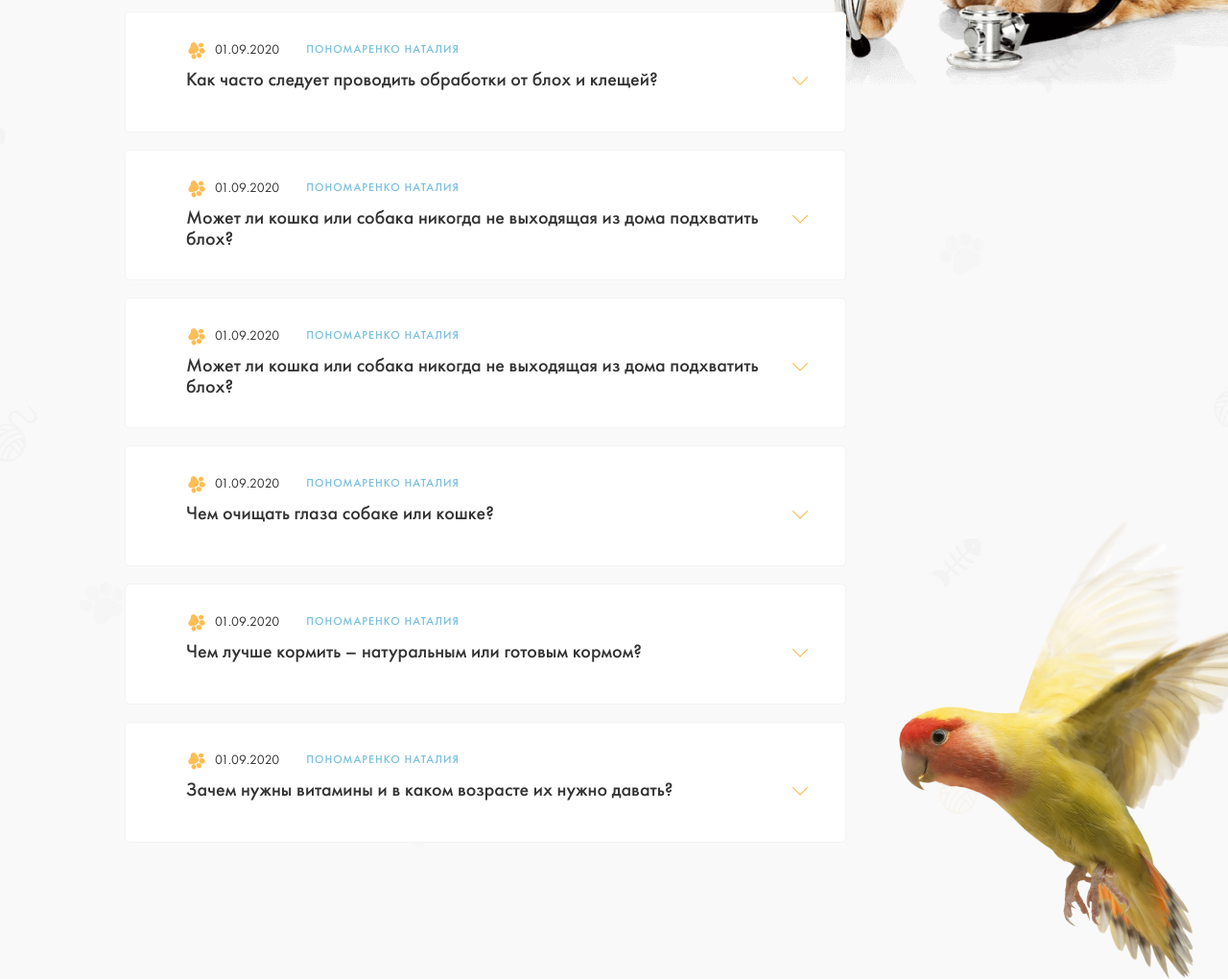
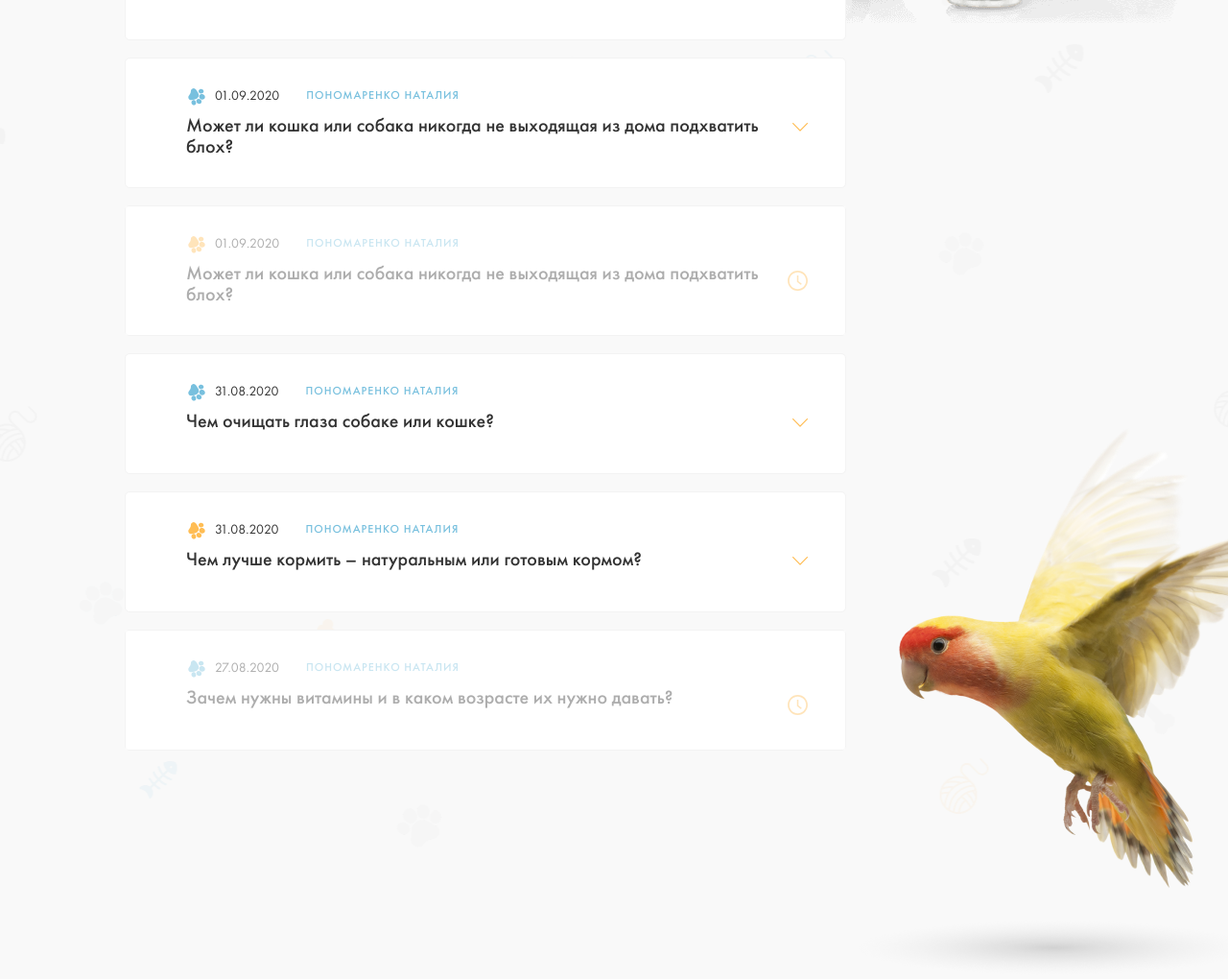
Before and after one commit to mashhurbek2005/vetclinic, a plain HTML site: page faq.html in a window 1280 px wide. Shown: the part 601-1621 px from the top of the page at 96% size. Drawn offline with Linux system fonts and the light colour scheme.

Commit message:
Add faq section

```diff
--- a/css/main.css
+++ b/css/main.css
@@ -1818,6 +1818,7 @@ only screen and (min-resolution: 2dppx) {
 }
 
 .faq-hero__item {
+  position: relative;
   width: 752px;
   padding: 27px 39px 44px 63px;
   background-color: var(--main-white-color);
@@ -1825,13 +1826,29 @@ only screen and (min-resolution: 2dppx) {
   border-radius: 5px;
 }
 
+.faq-hero__item:nth-child(even) .faq-hero__time::before{
+  background-image: url("../images/faq-blue-pet.svg");
+}
+
 .faq-hero__item:not(:last-child){
   margin-bottom: 18px;
 }
 
 .faq-hero__item:nth-child(2),
-:nth-child(3){
+.faq-hero__item:nth-child(3){
   padding-bottom: 32px;
+}
+
+.faq-hero__item-front{
+  position: absolute;
+  top: 0;
+  left: 0;
+  z-index: 5;
+  width: 100%;
+  height: 100%;
+  background-color: #fff;
+  opacity: 0.6;
+  cursor: not-allowed;
 }
 
 .faq-hero__item-top {
@@ -1875,6 +1892,7 @@ only screen and (min-resolution: 2dppx) {
 .faq-hero__details[open] .faq-hero__desc{
   margin-bottom: 43px;
 }
+
 
 .faq-hero__summary {
   position: relative;
@@ -1896,8 +1914,29 @@ only screen and (min-resolution: 2dppx) {
   margin-left: auto;
   content: "";
   background-image: url("../images/faq-bottom-arrow.svg");
+  background-repeat: no-repeat;
   background-size: 16px 9px;
   background-repeat: no-repeat;
+  transition: all 0.4s ease;
+}
+
+.faq-hero__details[open] .faq-hero__summary::after{
+  transform: rotate(180deg);
+  transition: all 0.4s ease;
+}
+
+.faq-hero__item:nth-child(3) .faq-hero__summary::after{
+  width: 21px;
+  height: 21px;
+  background-image: url("../images/faq-clock-icon.svg");
+  background-size: contain;
+}
+
+.faq-hero__item:nth-child(6) .faq-hero__summary::after{
+  width: 21px;
+  height: 21px;
+  background-image: url("../images/faq-clock-icon.svg");
+  background-size: contain;
 }
 
 .faq-hero__desc {
--- a/faq.html
+++ b/faq.html
@@ -114,7 +114,7 @@
                     <ul class="faq-hero__list">
                         <li class="faq-hero__item">
                             <div class="faq-hero__item-top">
-                                <time class="faq-hero__time" datetime="2020-01-09">01.09.2020</time>
+                                <time class="faq-hero__time" datetime="2020-09-01">01.09.2020</time>
 
                                 <span class="faq-hero__span">Пономаренко Наталия</span>
                             </div>
@@ -136,7 +136,30 @@
 
                         <li class="faq-hero__item">
                             <div class="faq-hero__item-top">
-                                <time class="faq-hero__time" datetime="2020-01-09">01.09.2020</time>
+                                <time class="faq-hero__time" datetime="2020-09-01">01.09.2020</time>
+
+                                <span class="faq-hero__span">Пономаренко Наталия</span>
+                            </div>
+                            <details class="faq-hero__details">
+                                <summary class="faq-hero__summary">
+                                    Может ли кошка или собака никогда не выходящая из дома подхватить блох?
+                                </summary>
+
+                                <p class="faq-hero__desc">
+                                    Самые качественные капли от блох и клещей как правило действуют не более одного
+                                    месяца. Поэтому собак и кошек следует обрабатывать от блох именно с такой
+                                    периодичностью. Обработки противопаразитарными каплями особенно актуальны для собак
+                                    в период с марта по декабрь, когда активизируют свою активность клещи. Подобрать
+                                    препарат от блох и клещей Вам помогут в ветеринарном комплексе “Передовой”. Также
+                                    здесь Вам помогут в расчёте дозировки этих препаратов.
+                                </p>
+                            </details>
+                        </li>
+
+                        <li class="faq-hero__item">
+                            <div class="faq-hero__item-front"></div>
+                            <div class="faq-hero__item-top">
+                                <time class="faq-hero__time" datetime="2020-09-01">01.09.2020</time>
 
                                 <span class="faq-hero__span">Пономаренко Наталия</span>
                             </div>
@@ -158,29 +181,7 @@
 
                         <li class="faq-hero__item">
                             <div class="faq-hero__item-top">
-                                <time class="faq-hero__time" datetime="2020-01-09">01.09.2020</time>
-
-                                <span class="faq-hero__span">Пономаренко Наталия</span>
-                            </div>
-                            <details class="faq-hero__details">
-                                <summary class="faq-hero__summary">
-                                    Может ли кошка или собака никогда не выходящая из дома подхватить блох?
-                                </summary>
-
-                                <p class="faq-hero__desc">
-                                    Самые качественные капли от блох и клещей как правило действуют не более одного
-                                    месяца. Поэтому собак и кошек следует обрабатывать от блох именно с такой
-                                    периодичностью. Обработки противопаразитарными каплями особенно актуальны для собак
-                                    в период с марта по декабрь, когда активизируют свою активность клещи. Подобрать
-                                    препарат от блох и клещей Вам помогут в ветеринарном комплексе “Передовой”. Также
-                                    здесь Вам помогут в расчёте дозировки этих препаратов.
-                                </p>
-                            </details>
-                        </li>
-
-                        <li class="faq-hero__item">
-                            <div class="faq-hero__item-top">
-                                <time class="faq-hero__time" datetime="2020-01-09">01.09.2020</time>
+                                <time class="faq-hero__time" datetime="2020-08-31">31.08.2020</time>
 
                                 <span class="faq-hero__span">Пономаренко Наталия</span>
                             </div>
@@ -202,7 +203,7 @@
 
                         <li class="faq-hero__item">
                             <div class="faq-hero__item-top">
-                                <time class="faq-hero__time" datetime="2020-01-09">01.09.2020</time>
+                                <time class="faq-hero__time" datetime="2020-08-31">31.08.2020</time>
 
                                 <span class="faq-hero__span">Пономаренко Наталия</span>
                             </div>
@@ -223,8 +224,9 @@
                         </li>
 
                         <li class="faq-hero__item">
+                            <div class="faq-hero__item-front"></div>
                             <div class="faq-hero__item-top">
-                                <time class="faq-hero__time" datetime="2020-01-09">01.09.2020</time>
+                                <time class="faq-hero__time" datetime="2020-08-27">27.08.2020</time>
 
                                 <span class="faq-hero__span">Пономаренко Наталия</span>
                             </div>
```
